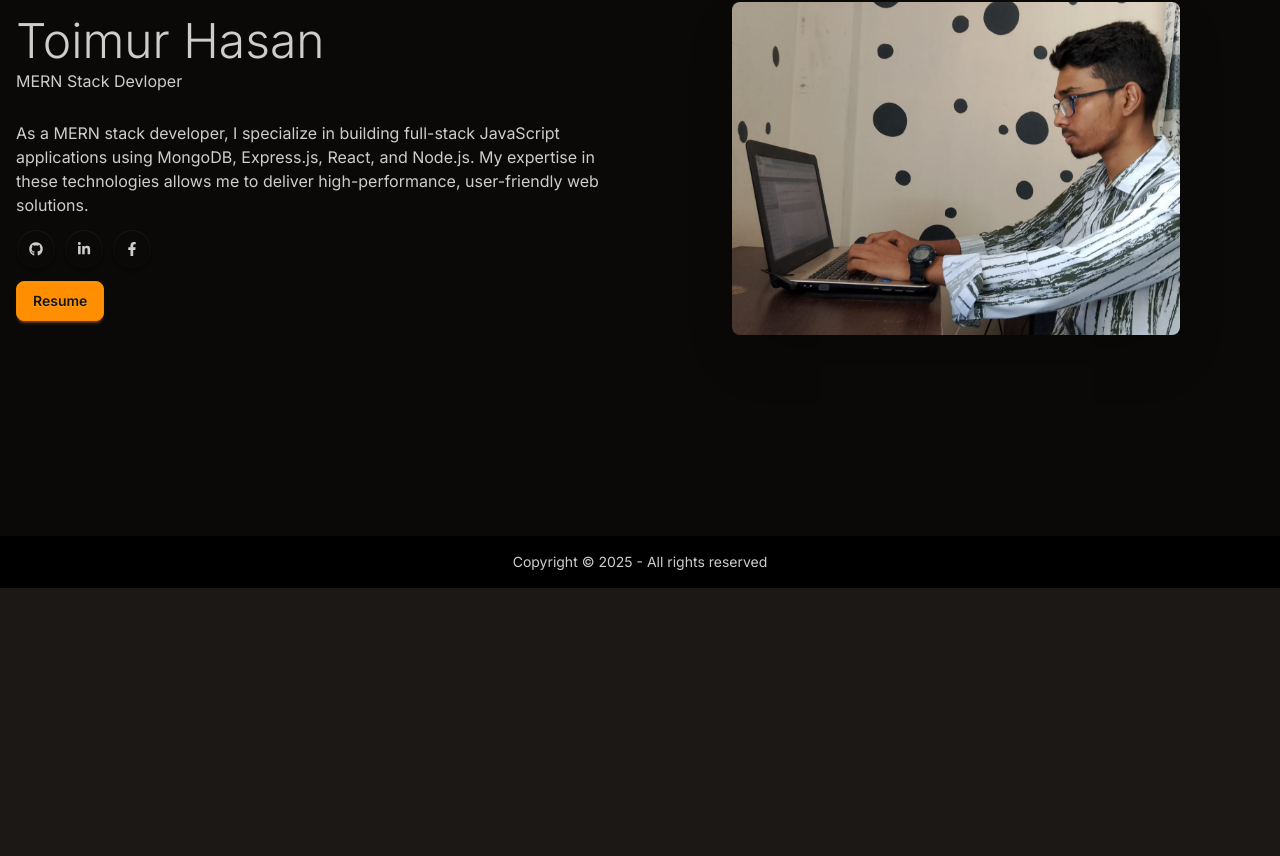
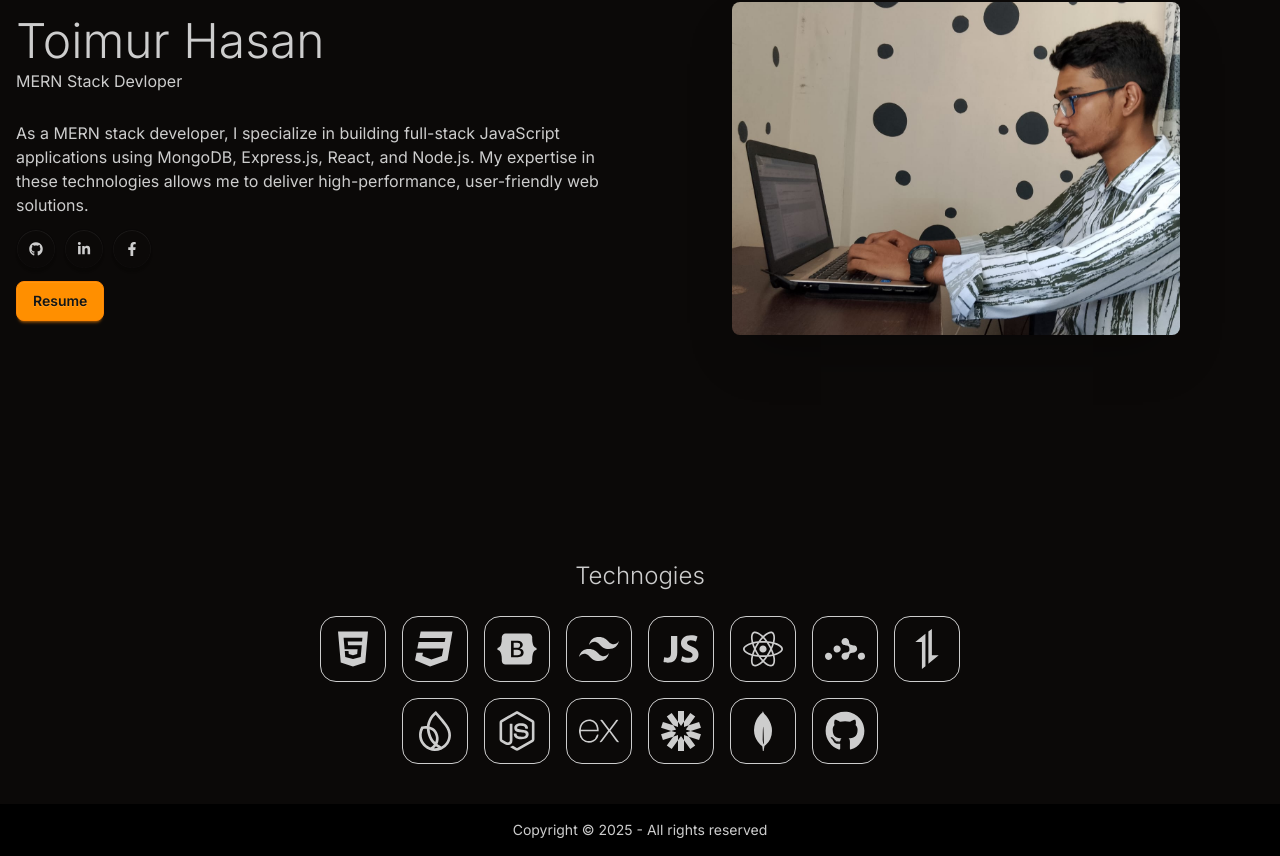
Before and after one commit to toimurhasan/my-portfolio, a React (Vite) app: page / in a window 1280 px wide. Shown: the part 264-1120 px from the top of the page. Before the commit the page ends 852 px from the top, so only its background shows below. Built offline with nearby package versions, Linux system fonts and the light colour scheme.

Commit message:
technology stack added

```diff
--- /dev/null
+++ b/src/components/Technologies.jsx
@@ -0,0 +1,66 @@
+import React from "react";
+import { FaBootstrap, FaCss3, FaGithub, FaHtml5, FaNode, FaNodeJs, FaReact } from "react-icons/fa";
+import { IoLogoJavascript } from "react-icons/io";
+import {
+  SiAxios,
+  SiExpress,
+  SiFirebase,
+  SiJsonwebtokens,
+  SiMongodb,
+  SiReactrouter,
+  SiTailwindcss,
+} from "react-icons/si";
+
+const Technologies = () => {
+  return (
+    <div className="bg-base-200 pb-10">
+      <h3 className="text-center py-6 text-2xl font-light">Technogies</h3>
+      <div className="flex gap-4 justify-center flex-wrap max-w-2xl mx-auto">
+        <div className="border p-3 rounded-2xl">
+          <FaHtml5 size={40} />
+        </div>
+        <div className="border p-3 rounded-2xl">
+          <FaCss3 size={40} />
+        </div>
+        <div className="border p-3 rounded-2xl">
+          <FaBootstrap size={40} />
+        </div>
+        <div className="border p-3 rounded-2xl">
+          <SiTailwindcss size={40} />
+        </div>
+        <div className="border p-3 rounded-2xl">
+          <IoLogoJavascript size={40} />{" "}
+        </div>
+        <div className="border p-3 rounded-2xl">
+          <FaReact size={40} />
+        </div>
+        <div className="border p-3 rounded-2xl">
+          <SiReactrouter size={40} />
+        </div>
+        <div className="border p-3 rounded-2xl">
+          <SiAxios size={40} />
+        </div>
+        <div className="border p-3 rounded-2xl">
+          <SiFirebase size={40} />
+        </div>
+        <div className="border p-3 rounded-2xl">
+          <FaNodeJs size={40} />
+        </div>
+        <div className="border p-3 rounded-2xl">
+          <SiExpress size={40} />
+        </div>
+        <div className="border p-3 rounded-2xl">
+          <SiJsonwebtokens size={40} />
+        </div>
+        <div className="border p-3 rounded-2xl">
+          <SiMongodb size={40} />
+        </div>
+        <div className="border p-3 rounded-2xl">
+          <FaGithub size={40} />
+        </div>
+      </div>
+    </div>
+  );
+};
+
+export default Technologies;
--- a/src/pages/Home.jsx
+++ b/src/pages/Home.jsx
@@ -1,10 +1,13 @@
 import React from "react";
 import Hero from "../components/Hero";
+// import Skills from "../components/Skills";
+import Technologies from "../components/Technologies";
 
 const Home = () => {
   return (
     <div>
       <Hero></Hero>
+      <Technologies></Technologies>
     </div>
   );
 };
```
